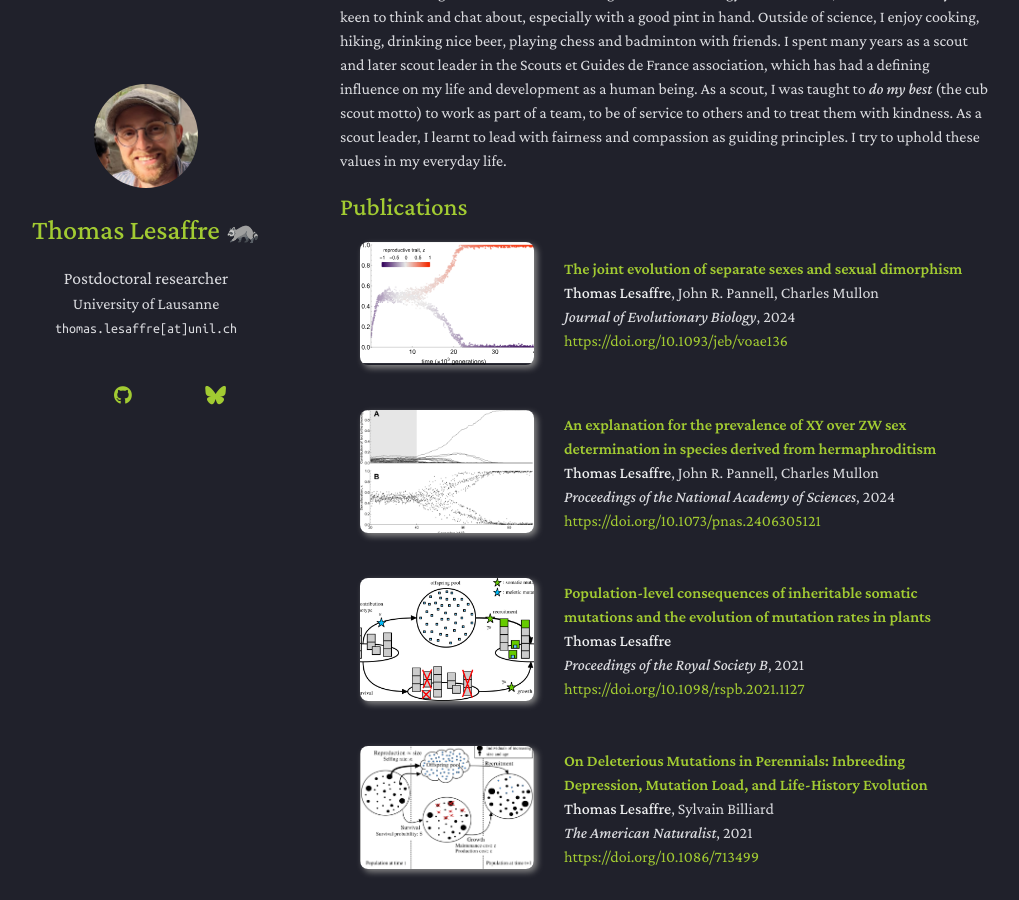
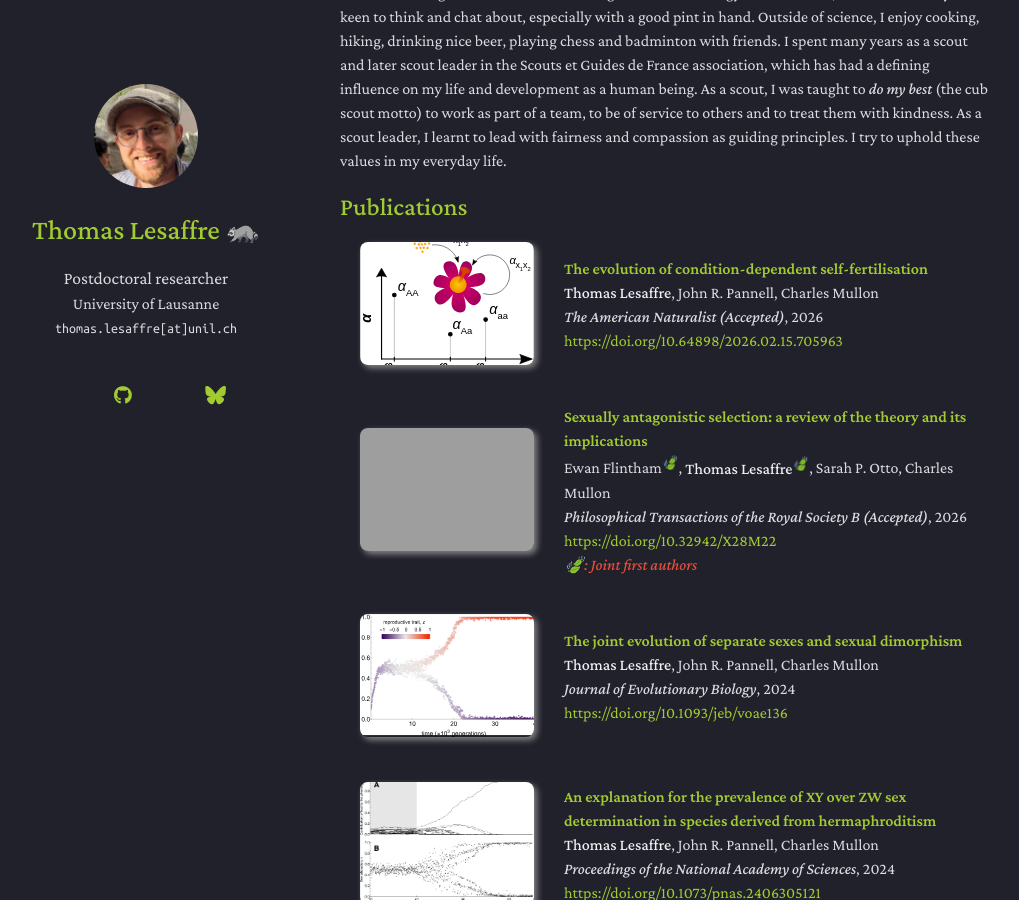
Before and after one commit to Thomas-Lesaffre/thomas-lesaffre.github.io, a Jekyll site: the page built from index.md, in a window 1280 px wide and 900 px high, scrolled down 709 px. Shown: the whole window, without its empty margins (130-1149 px from the left). Built offline with Jekyll 4.4.1, drawn with Linux system fonts in a browser that asks for light colours; a style sheet for code colours, icons or effects is not loaded; our own code applies the rules of GitHub Pages for plain Markdown files; grey boxes are pictures that could not be loaded.

Commit message:
Update publications.yml

```diff
--- a/_data/publications.yml
+++ b/_data/publications.yml
@@ -1,4 +1,21 @@
 main:
+  - title: "The evolution of condition-dependent self-fertilisation"
+    authors: "<strong>Thomas Lesaffre</strong>, John R. Pannell, Charles Mullon"
+    journal: "The American Naturalist (Accepted)"
+    year: 2026
+    doi: https://doi.org/10.64898/2026.02.15.705963
+    image: ./assets/img/lesaffre2026-conddep-2.svg
+    pdf: ./assets/files/lesaffre2026-conditiondependentselfing-biorxiv.pdf
+
+  - title: "Sexually antagonistic selection: a review of the theory and its implications"
+    authors: "Ewan Flintham<sup>🍃</sup>, <strong>Thomas Lesaffre<sup>🍃</sup></strong>, Sarah P. Otto, Charles Mullon"
+    journal: "Philosophical Transactions of the Royal Society B (Accepted)"
+    year: 2026
+    doi: https://doi.org/10.32942/X28M22
+    image: ./assets/img/flintham_lesaffre2026-review.svg
+    pdf: ./assets/files/flintham_lesaffre-review-ecoevorxiv.pdf
+    notes: "🍃: Joint first authors"
+
   - title: "The joint evolution of separate sexes and sexual dimorphism"
     authors: "<strong>Thomas Lesaffre</strong>, John R. Pannell, Charles Mullon"
     journal: "Journal of Evolutionary Biology"
```
